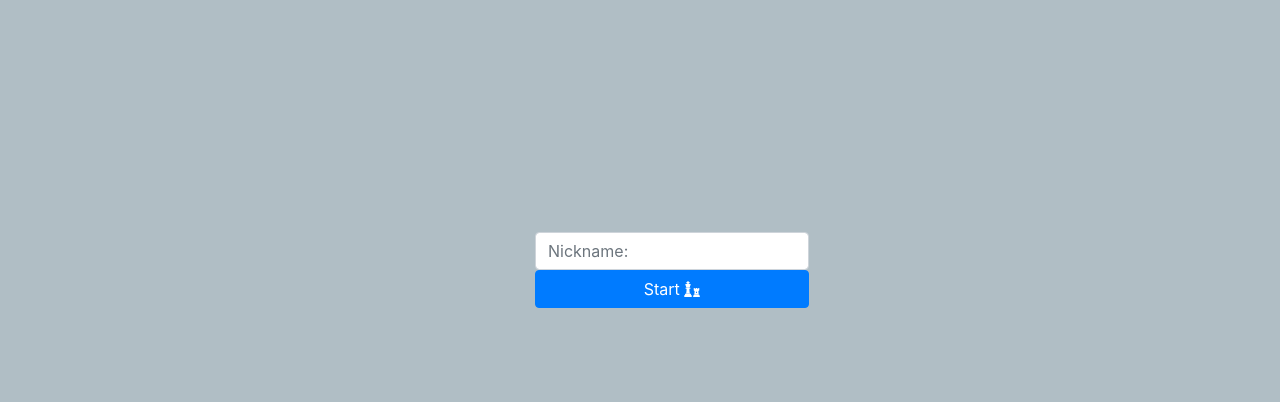
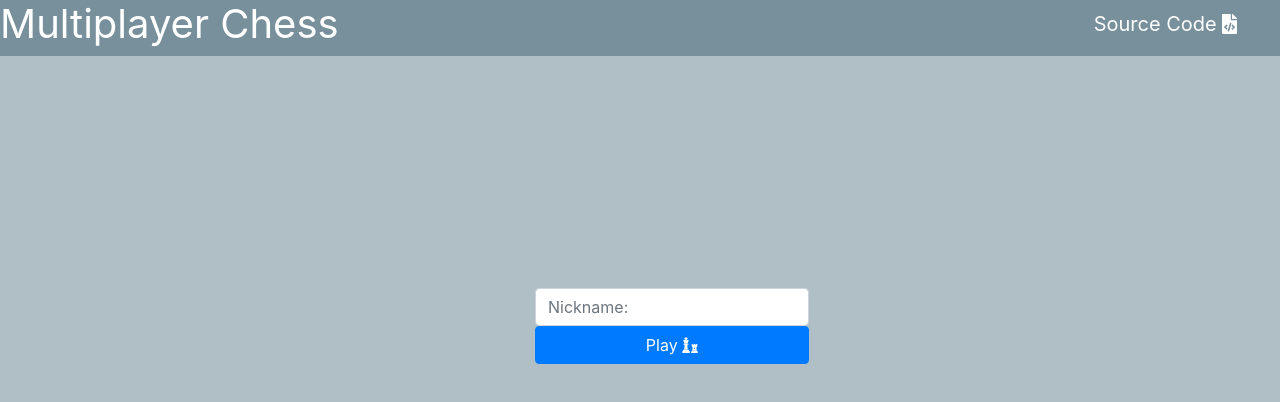
Before and after one commit to manlaig/LiveChess, a website: page public/index.html in a window 1280 px wide. Drawn offline with nearby package versions, Linux system fonts and the light colour scheme; no server answers; files whose address does not match are found by name.

Commit message:
adding intro on the top

```diff
--- a/public/index.css
+++ b/public/index.css
@@ -4,8 +4,19 @@ html {
   width: 100%;
 }
 
-.row {
+a {
+  background-color: white;
+}
+
+.row.app {
   background-color: #B0BEC5;
+}
+
+#intro {
+  position: static;
+  width: 100%;
+  background-color: #78909C;
+  box-shadow: 0 1px 4px rgba(0,0,0,1);
 }
 
 #joinGame {
@@ -44,3 +55,12 @@ html {
 li.span {
   text-align: right;
 }
+
+#title {
+  color: white;
+  font-weight:400;
+}
+
+.btn.col-xs-1 {
+  color:white;
+}
--- a/public/index.html
+++ b/public/index.html
@@ -15,7 +15,15 @@
  <script type="application/javascript" src="./js/client.js"></script>
  <script type="application/javascript" src="./js/chess-game.js"></script>
  <body onload="draw();">
-   <div class="row">
+   <div id="intro" class="">
+     <div class="row">
+       <h1 id="title" class="col-md-10">Multiplayer Chess</h1>
+       <a href="https://github.com/manlaig/LiveChess" class="btn btn-lg text-center col-xs-1">
+         Source Code <i class="fa fa-file-code"></i>
+       </a>
+     </div>
+   </div>
+   <div class="row app">
      <div id="game">
        <canvas id="board" width="550" height="550"></canvas>
        <canvas id="pieces" width="550" height="550"></canvas>
@@ -28,7 +36,7 @@
          </div>
          <div class="col-md-16">
            <button type="submit" class="btn btn-primary btn-block text-center" id="submit">
-             Start <i class="fa fa-chess"></i>
+             Play <i class="fa fa-chess"></i>
            </button>
          </div>
        </form>
--- a/public/js/client.js
+++ b/public/js/client.js
@@ -12,6 +12,7 @@ $(function() {
       $('#game').css({'visibility': 'visible'});
       $('#active').css({'visibility': 'visible'});
       $('#chat').css({'visibility': 'visible'});
+      $('#intro').hide();
     }
   });
 
@@ -26,14 +27,23 @@ $(function() {
     $('#active-users').append(str);
   }
 
+  function addAllUsers(users)
+  {
+    for(var key in users)
+      addUser(users[key]);
+  }
+
+  socket.on('displayUsers', function(data) {
+    addAllUsers(data);
+  });
+
   socket.on('appendUser', function(data) {
     addUser(data);
   });
 
   socket.on('updateUsers', function(data) {
     $('#active-users').empty();
-    for(var key in users)
-      addUser(users[key]);
+    addAllUsers(data);
   });
 
   $('#submitMessage').submit(function(e) {
```
Also changed, not shown: index.js (+14 -8 lines).
